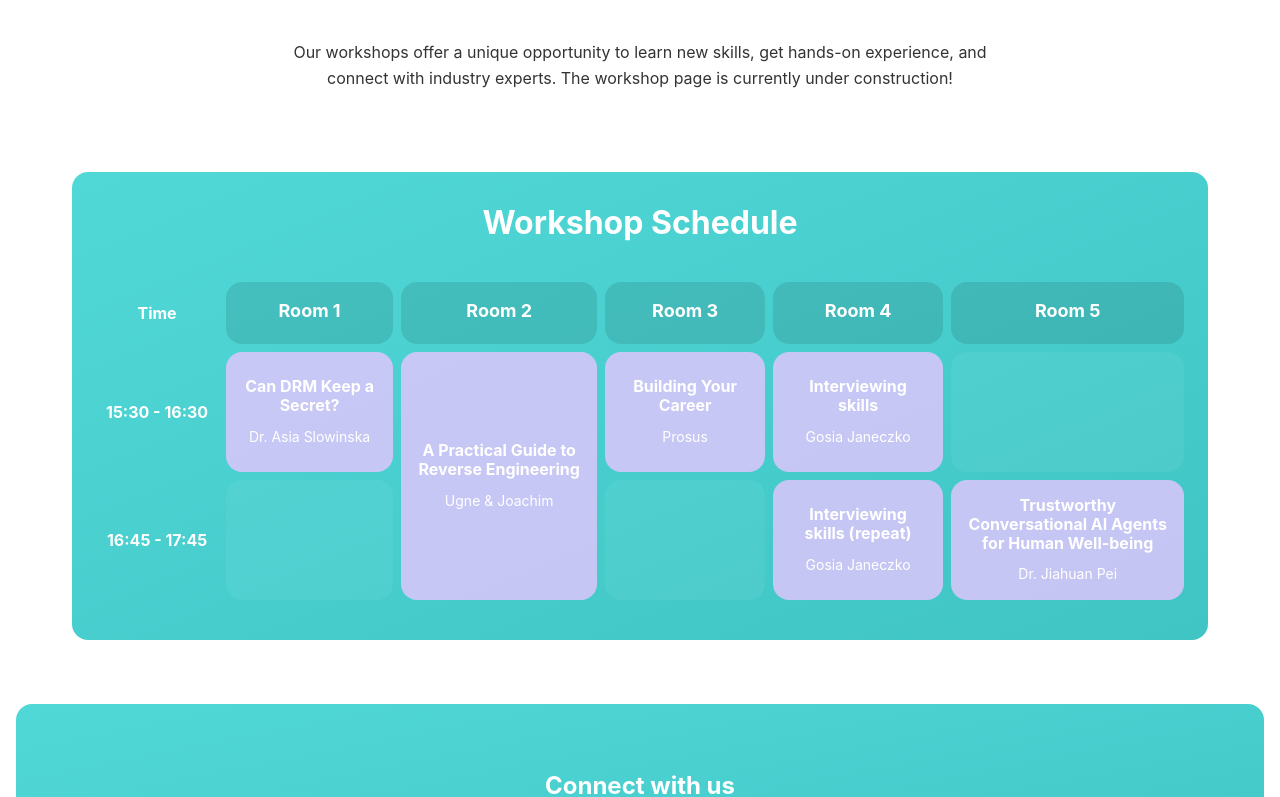
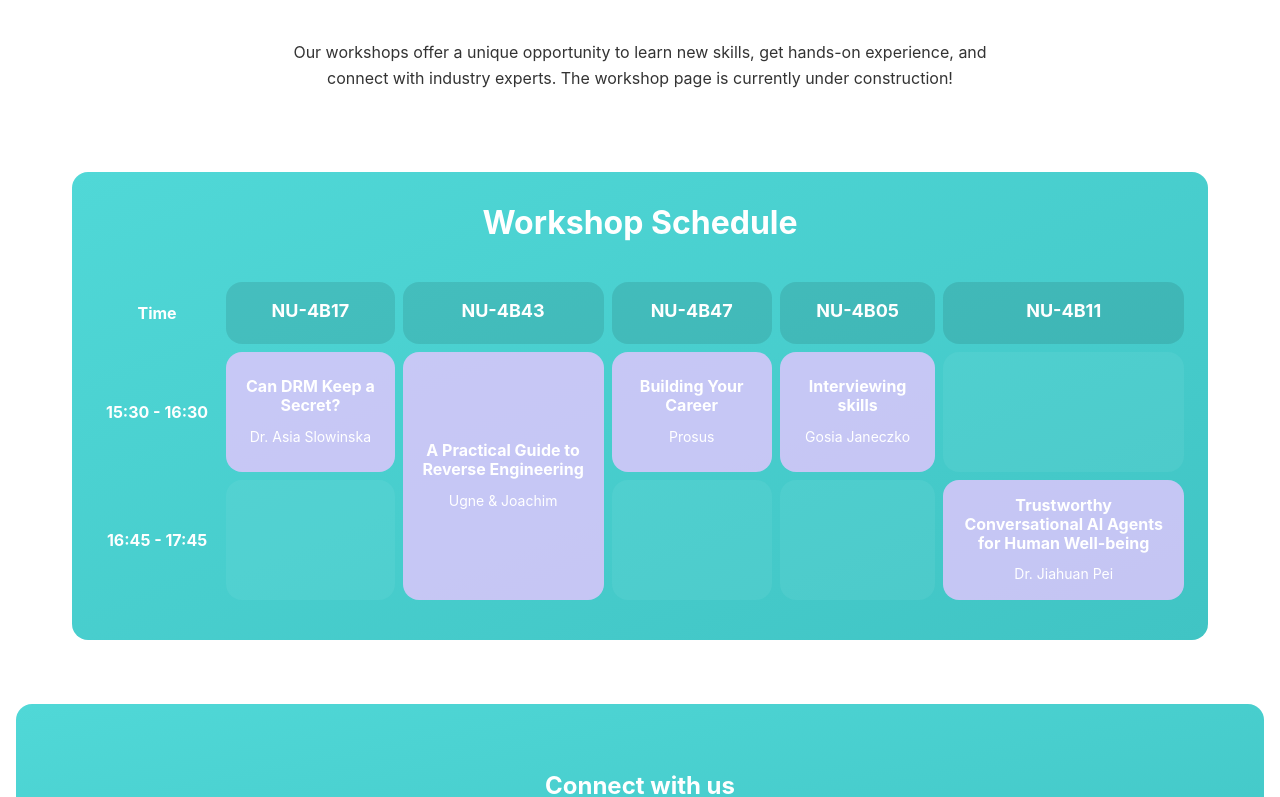
Before and after one commit to Hack4Her-NL/Hack4Her, a SvelteKit app: page /workshops in a window 1280 px wide. Shown: the part 387-1184 px from the top of the page. Built offline with nearby package versions, Linux system fonts and the light colour scheme.

Commit message:
edit workshop descriptions and room numbers

```diff
--- a/src/routes/workshops/+page.svelte
+++ b/src/routes/workshops/+page.svelte
@@ -7,11 +7,11 @@
   export const metadata = pageSeo.workshops;
 
   const rooms = [
-    { name: "Room 1", capacity: "", size: "" },
-    { name: "Room 2", capacity: "", size: "" },
-    { name: "Room 3", capacity: "", size: "" },
-    { name: "Room 4", capacity: "", size: "" },
-    { name: "Room 5", capacity: "", size: "" },
+    { name: "NU-4B17", capacity: "", size: "" },
+    { name: "NU-4B43", capacity: "", size: "" },
+    { name: "NU-4B47", capacity: "", size: "" },
+    { name: "NU-4B05", capacity: "", size: "" },
+    { name: "NU-4B11", capacity: "", size: "" },
   ];
 
   const timeSlots = [
@@ -20,7 +20,7 @@
   ];
 
   const schedule = [
-    // Room 1
+    // NU-4B17
     [
       {
         title: "Can DRM Keep a Secret?",
@@ -33,7 +33,7 @@
         website: "https://www.vusec.net/people/asia-slowinska/"
       },
     ],
-    // Room 2
+    // NU-4B43
     [
       {
         title: "A Practical Guide to Reverse Engineering",
@@ -56,30 +56,43 @@
         rowSpan: 2
       },
     ],
-    // Room 3
+    // NU-4B47
     [
       {
         title: "Building Your Career",
         presenter: "Prosus",
         company: "Prosus",
         image: "",
-        description: "TBD",
-        bio: "TBD",
-        linkedin: ""
+        description: "'Navigating the AI Career Landscape' is a practical, insider-led session designed to help " +
+                "students stand out in today's competitive job market. Attendees will learn how to craft a standout CV" +
+                " and LinkedIn profile, build a compelling personal pitch, and ace interviews—all through the lens of what top" +
+                " tech companies are actually looking for.",
+        bio: "Olga is a Global Talent Advisor at Prosus with over 16 years of recruitment experience across 45 " +
+                "countries. She has partnered with industry leaders including Toyota, PepsiCo, and Uber, and recruited " +
+                "across functions ranging from HR and Finance to AI and Machine Learning. Olga has interviewed thousands " +
+                "of candidates worldwide and is passionate about helping people build meaningful careers.",
+        linkedin: "Prosus"
       },
     ],
-    // Room 4
+    // NU-4B05
     [
       {
         title: "Interviewing skills",
         presenter: "Gosia Janeczko",
         company: "Universiteit van Amsterdam",
         image: "/images/speakers/gosia_janeczko.jpg",
-        description: "TBD",
-        bio: "TBD",
+        description: "The ability to ask good questions is a key skill that helps us become better engineers, researchers, " +
+                "leaders, founders, and friends. By getting the right information from people, we can ensure that we are " +
+                "solving the right problems.\n" +
+                "This workshop is part of our Requirements Engineering course. We will discuss effective interviewing " +
+                "techniques, and immediately put them into practice.\n",
+        bio: "Gosia Janeczko is a software engineer turned educational coordinator of the Software Engineering Master’s " +
+                "programme, with a focus on the human side of SE and on education. She spends her days teaching and " +
+                "evolving the programme.",
         linkedin: "https://www.linkedin.com/in/malgorzatajaneczko/"
       },
-      {
+
+      /*{
         title: "Interviewing skills (repeat)",
         presenter: "Gosia Janeczko",
         company: "Universiteit van Amsterdam",
@@ -87,9 +100,10 @@
         description: "TBD",
         bio: "TBD",
         linkedin: "https://www.linkedin.com/in/malgorzatajaneczko/"
-      },
+      },*/
+
     ],
-    // Room 5
+    // NU-4B11
     [
       null, // First workshop in this room is not decided yet
       {
```
